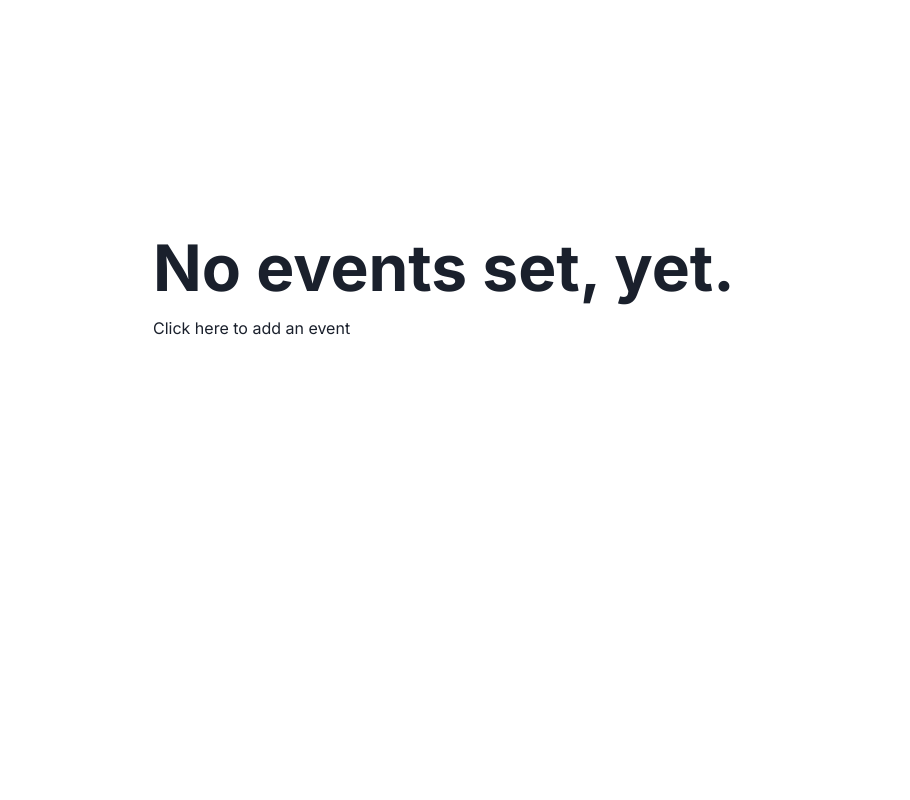
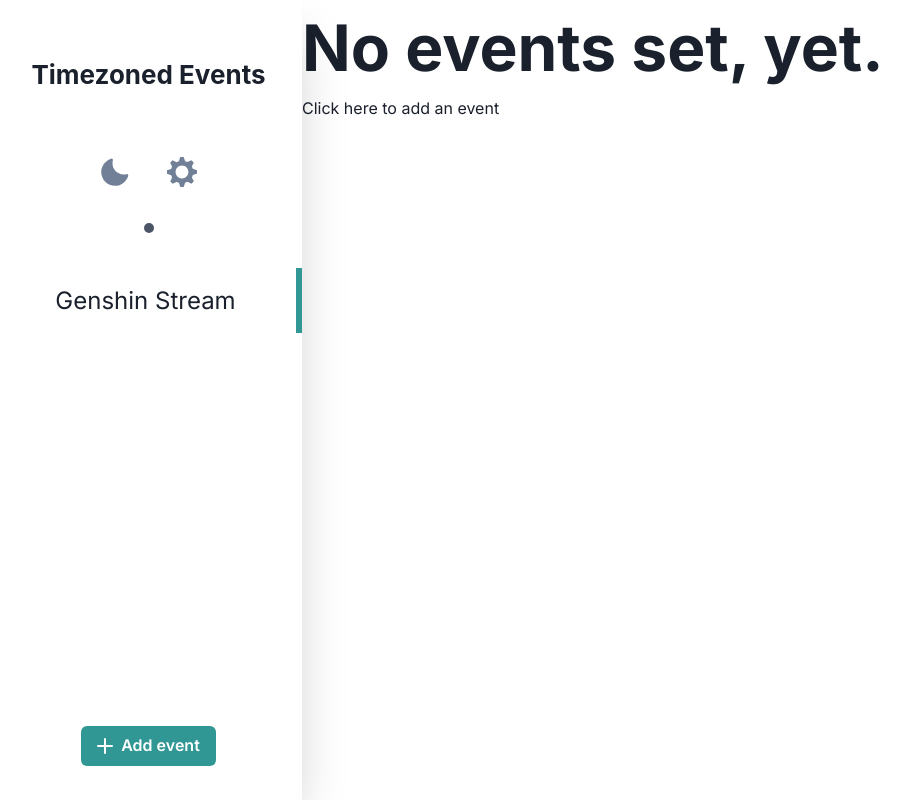
Before and after one commit to 4ndrs/timezoned-events, a Next.js app: page / in a window 1280 px wide. Shown: the whole page, without its empty margins (5-915 px from the left). Built offline with nearby package versions, Linux system fonts and the light colour scheme.

Commit message:
Add initial sidebar

```diff
--- a/components/Layout.tsx
+++ b/components/Layout.tsx
@@ -1,8 +1,10 @@
+import { Box } from "@chakra-ui/react";
+
 import Head from "next/head";
-import styles from "./Layout.module.css";
+import Sidebar from "./Sidebar";
 
 const Layout = ({ children }: { children: React.ReactNode }) => (
-  <div className={styles.container}>
+  <Box display="flex">
     <Head>
       <meta
         name="description"
@@ -10,8 +12,9 @@ const Layout = ({ children }: { children: React.ReactNode }) => (
       />
     </Head>
 
-    <main className={styles.main}>{children}</main>
-  </div>
+    <Sidebar />
+    {children}
+  </Box>
 );
 
 export default Layout;
--- /dev/null
+++ b/components/Sidebar.tsx
@@ -0,0 +1,57 @@
+import { Box, Heading, Text, Button } from "@chakra-ui/react";
+import { MoonIcon, SettingsIcon, AddIcon } from "@chakra-ui/icons";
+
+const Sidebar = () => (
+  <Box
+    as="aside"
+    pos="sticky"
+    h="100vh"
+    w="307px"
+    color="white"
+    boxShadow="2xl"
+    display="flex"
+    flexDirection="column"
+    alignItems="center"
+  >
+    <Heading color="gray.800" as="h1" fontSize="26px" mt="59" mb="67">
+      Timezoned Events
+    </Heading>
+    <Box display="flex" gap="37px">
+      <MoonIcon color="gray.500" w="30" h="30" />
+      <SettingsIcon color="gray.500" w="30" h="30" />
+    </Box>
+    <Box
+      w="10px"
+      h="10px"
+      mt="9"
+      mb="35"
+      borderRadius="full"
+      backgroundColor="gray.600"
+    >
+      {/* Synchronization status indicator */}
+    </Box>
+    <Box
+      alignSelf="stretch"
+      h="65px"
+      borderRight="6px solid"
+      borderColor="teal.500"
+      display="flex"
+      alignItems="center"
+      justifyContent="center"
+    >
+      <Text color="gray.800" fontSize="2xl">
+        Genshin Stream
+      </Text>
+    </Box>
+    <Button
+      leftIcon={<AddIcon />}
+      colorScheme="teal"
+      pos="absolute"
+      bottom="34"
+    >
+      Add event
+    </Button>
+  </Box>
+);
+
+export default Sidebar;
```
